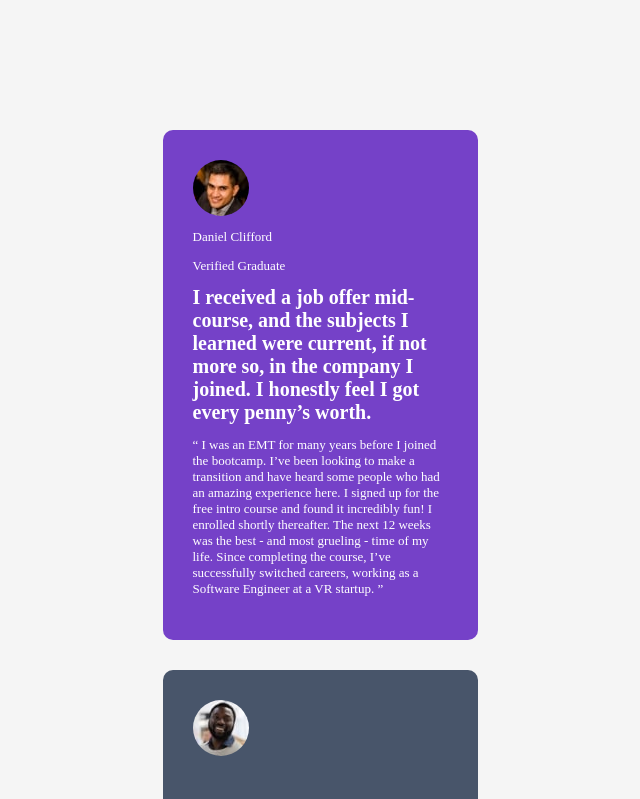
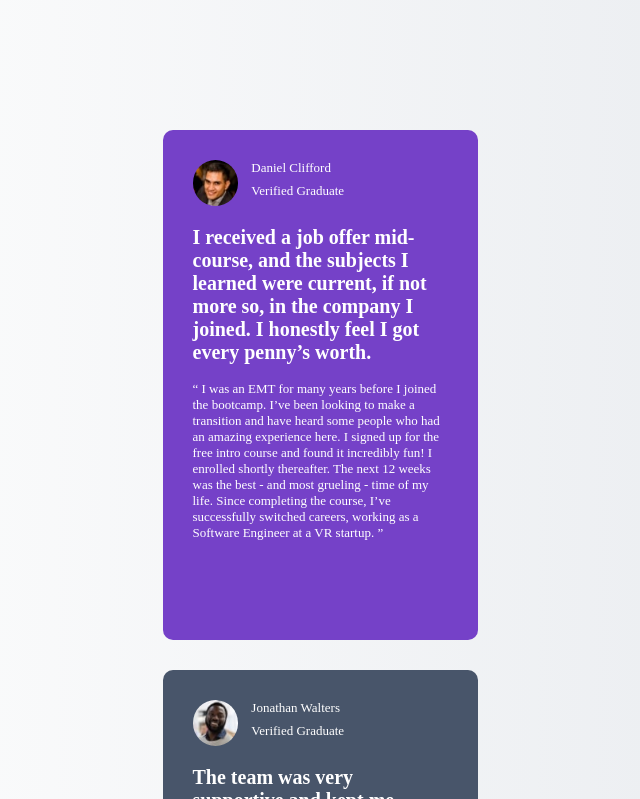
Before and after one commit to Leoemanuel21/Testimonials-grid-section, a plain HTML site: page index.html in a window 1280 px wide. Shown: the top 799 px of the page, without its empty margins (320-960 px from the left). Drawn offline with Linux system fonts and the light colour scheme.

Commit message:
configurando o section Daniel

```diff
--- a/estilo/style.css
+++ b/estilo/style.css
@@ -28,13 +28,14 @@ html{
 }
 
 body{
-    background-color: #F5F5F5;
+    background-image: linear-gradient(to left, var(--Grey100), var(--White));
     display: flex;
     flex-flow: column nowrap;
     align-items: center;
 }
 
 main{
+    margin-bottom: 1rem;
     padding-top: 10rem;
     max-width: 37.5rem;
 }
@@ -46,20 +47,34 @@ section{
     border-radius: 1rem;
     display: grid;
 
+    grid-template: .3fr .3fr 2.3fr 3fr / .6fr 2fr;
 }
 
 img{
     border-radius: 10rem;
+    grid-area: 1 / 1 / 3 / 2;
+    align-self: stretch;
+}
+
+.nome{
+
+}
+
+.status{
+    grid-area: 2 / 2 / 3 / 3;
 }
 
 h1{
     font-size: 2rem;
     font-weight: 600;
+    grid-area: 3 / 1 / 4 / 3;
+    padding-top: 2rem;
 }
 
 p{
     font-size: 1.3rem;
     font-weight: 500;
+    grid-area: 4 / 1 / 5 / 3;
 }
 
 .Daniel{
--- a/index.html
+++ b/index.html
@@ -47,7 +47,7 @@
     <footer>
         <div class="attribution">
             Challenge by <a href="https://www.frontendmentor.io?ref=challenge" target="_blank">Frontend Mentor</a>.
-            Coded by <a href="https://github.com/Leoemanuel21">Leonardo Rocha</a>.
+            Coded by <a href="https://github.com/Leoemanuel21" target="_blank">Leonardo Rocha</a>.
         </div>
     </footer>
 </body>
```
